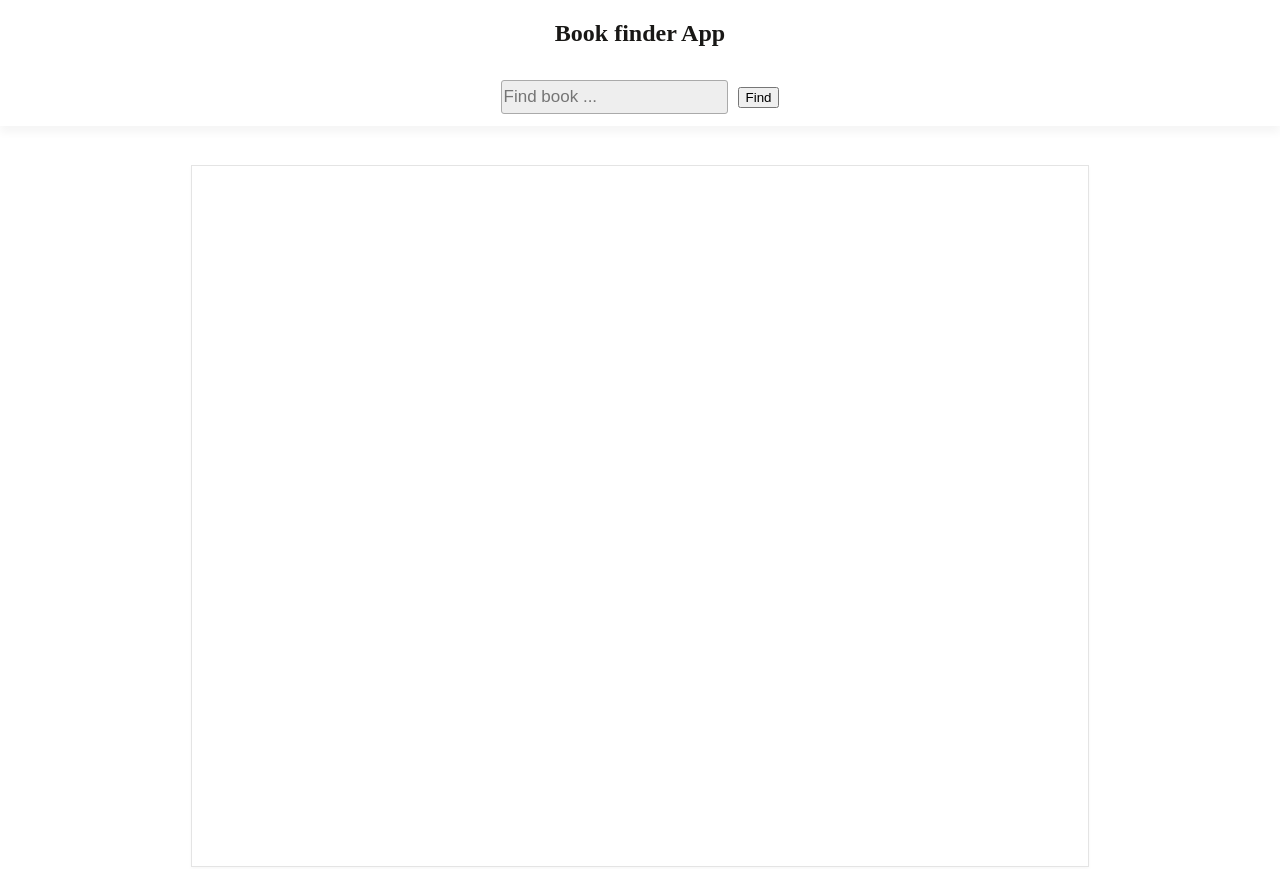
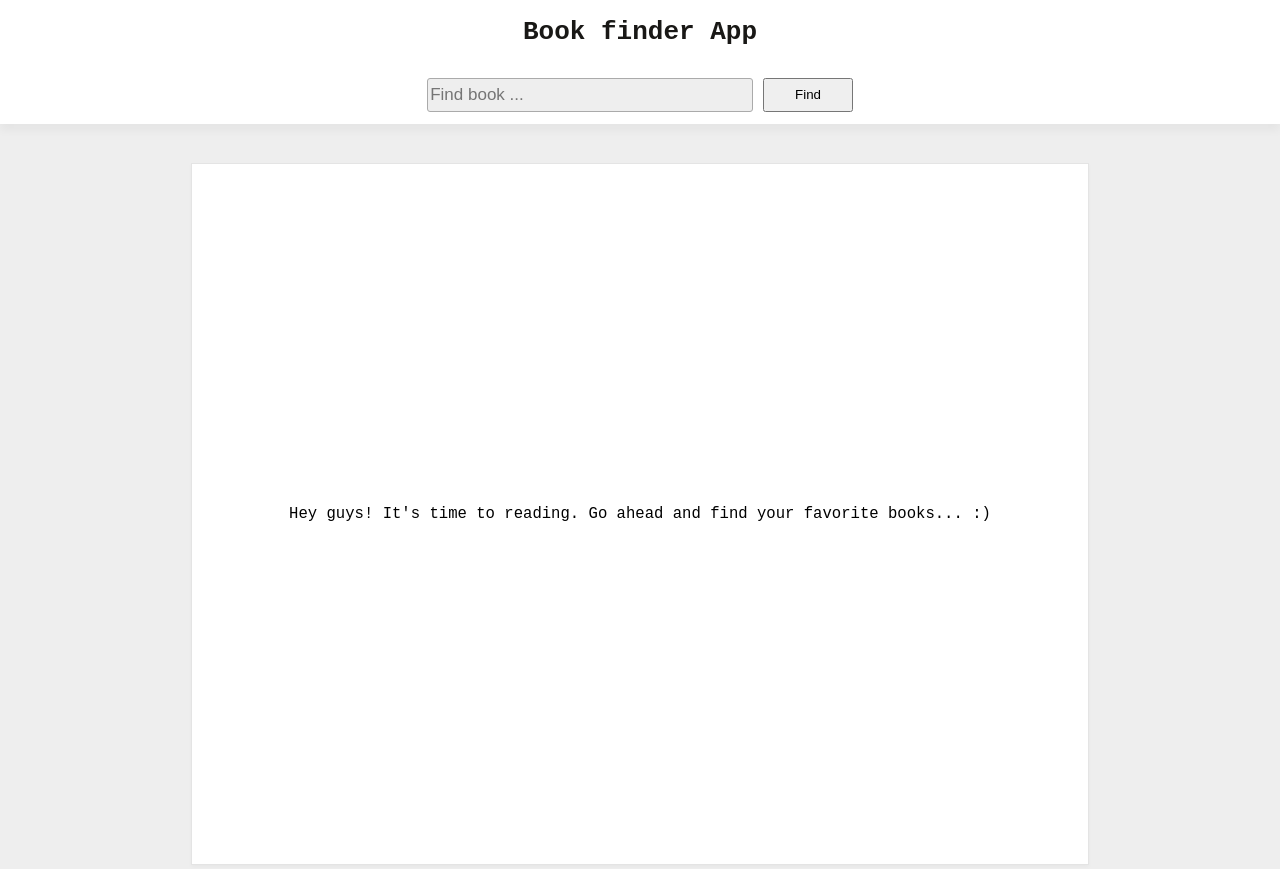
Before and after one commit to nimalatifi/GoogleBookFinder-React.js, a React app: page / in a window 1280 px wide. Shown: the top 869 px of the page. Built offline with nearby package versions, Linux system fonts and the light colour scheme.

Commit message:
Following items provided:
1-display apropriate message to user
2-define global font family
3-modify some styles and DOM structure

```diff
--- a/src/components/App/app.scss
+++ b/src/components/App/app.scss
@@ -2,6 +2,7 @@ html,
 body {
     margin: 0px;
     padding: 0px;
+    font-family: monospace;
 }
 
 
--- a/src/components/App/app.tsx
+++ b/src/components/App/app.tsx
@@ -1,18 +1,18 @@
 import * as React from "react";
 import './app.scss';
-import Header from"../Header/header"
+import Header from "../Header/header"
 import SearchArea from '../SearchArea/searchArea';
-import Footer from"../Footer/footer"
+import Footer from "../Footer/footer"
 
 
 class App extends React.Component {
-  render (){
-    return(
-      <div className="main">
+  render() {
+    return (
+      <React.Fragment>
         <Header />
-        <SearchArea  />
+        <SearchArea />
         <Footer />
-      </div>
+      </React.Fragment>
     )
   }
 }
--- a/src/components/BookList/bookList.scss
+++ b/src/components/BookList/bookList.scss
@@ -16,11 +16,7 @@
      .result-container{
          @include flex-center-column();
          z-index: 0;
-         .msg-container{
-             display: flex;
-             flex-direction: row;
-             font-size: larger;
-         }
+
 
       }
 
--- a/src/components/BookList/bookList.tsx
+++ b/src/components/BookList/bookList.tsx
@@ -8,9 +8,13 @@ interface Props {
 class BookList extends React.Component<Props>{
     render() {
         console.log(this.props);
+        let conunt:number = this.props.bookListProps.length
+        console.log(conunt);
+
         return (
             <div className="book-list-container">
                 {
+                   this.props.bookListProps.length>0?
                     this.props.bookListProps.map((item: bookVolume, i: number) => {
                         return (
                             <BookCard
@@ -22,6 +26,8 @@ class BookList extends React.Component<Props>{
                             />
                         )
                     })
+                    :
+                    <p>Your search did not return any results. <br/>Try checking your spelling or use more general terms.</p>
                 }
             </div>
         )
--- a/src/components/SearchArea/searchArea.scss
+++ b/src/components/SearchArea/searchArea.scss
@@ -1,26 +1,31 @@
+.msg-container {
+    display: flex;
+    flex-direction: row;
+    font-size: larger;
+}
 
-
-
-.search-area{
+.search-area {
     display: flex;
     flex-direction: row;
     flex-wrap: nowrap;
-    justify-content:center;
+    justify-content: center;
     width: 100%;
     padding: 1% 0;
     margin: 0 auto;
-    -webkit-box-shadow: 0 2px 4px 0 hsla(0,0%,44.3%,.05);
-    box-shadow: 0 2px 4px 0 hsla(0,0%,44.3%,.05);
-    -webkit-box-shadow: 0 2px 4px 0 hsla(0,0%,44.3%,.05);
-    box-shadow: 0 2px 4px 0 hsla(0,0%,44.3%,.05);
-    -webkit-box-shadow: rgba(0,0,0,.04) 0 7px 8px 0;
-    box-shadow: 0 7px 8px 0 rgba(0,0,0,.04);
+    -webkit-box-shadow: 0 2px 4px 0 hsla(0, 0%, 44.3%, .05);
+    box-shadow: 0 2px 4px 0 hsla(0, 0%, 44.3%, .05);
+    -webkit-box-shadow: 0 2px 4px 0 hsla(0, 0%, 44.3%, .05);
+    box-shadow: 0 2px 4px 0 hsla(0, 0%, 44.3%, .05);
+    -webkit-box-shadow: rgba(0, 0, 0, .04) 0 7px 8px 0;
+    box-shadow: 0 7px 8px 0 rgba(0, 0, 0, .04);
     background: #fff;
-    .search-input-container{
+
+    .search-input-container {
         display: flex;
         flex-grow: 1;
-        justify-content:center;
-        .search-input{
+        justify-content: center;
+
+        .search-input {
             justify-content: center;
             background: #eeeeee;
             border: 1px solid #aaa;
@@ -31,7 +36,8 @@
             min-width: 25%;
             border-radius: 3px;
         }
-        .search-btn{
+
+        .search-btn {
             margin-left: 10px;
             min-width: 7%;
         }
--- a/src/components/SearchArea/searchArea.tsx
+++ b/src/components/SearchArea/searchArea.tsx
@@ -4,12 +4,13 @@ import BookList from '../BookList/bookList';
 import LoadingSpinner from '../LoadingSpiner/loadingSpiner'
 
 
-interface MainProps{}
+interface MainProps { }
 interface State {
     bookList: Array<bookVolume>,
     searchFiled: string,
     isLoading: boolean,
-    maxResult: number
+    maxResult: number,
+    firstLoading: boolean
 };
 export default class SearchArea extends React.Component<MainProps, State> {
 
@@ -17,14 +18,15 @@ export default class SearchArea extends React.Component<MainProps, State> {
         bookList: [],
         searchFiled: '',
         isLoading: false,
-        maxResult: 10
+        maxResult: 10,
+        firstLoading: true
     };
 
-    constructor(props:MainProps) {
+    constructor(props: MainProps) {
         super(props)
-        // this.handleSearch = this.handleSearch.bind(this);
-        // this.searchBook = this.searchBook.bind(this);
-      }
+        this.handleSearch = this.handleSearch.bind(this);
+        this.searchBook = this.searchBook.bind(this);
+    }
 
     async getBooksFromGoogle() {
         const response = await fetch(`https://www.googleapis.com/books/v1/volumes?q=${this.state.searchFiled}&maxResults=${this.state.maxResult}`);
@@ -36,22 +38,23 @@ export default class SearchArea extends React.Component<MainProps, State> {
     searchBook = async (e: React.FormEvent<HTMLFormElement>) => {
 
         e.preventDefault();
-        let tempArr:Array<bookVolume>;
-        tempArr=[];
-        this.setState({isLoading:true});
-        this.setState({bookList:[]});
+        let tempArr: Array<bookVolume>;
+        tempArr = [];
+        this.setState({ firstLoading: false });
+        this.setState({ isLoading: true });
+        this.setState({ bookList: [] });
         if (this.state.searchFiled.trim() != '') {
             await this.getBooksFromGoogle()
                 .then(result => {
                     result.items.forEach((item: any) => {
                         tempArr.push({
-                            title:  item.volumeInfo.title!= null && item.volumeInfo.title.length ? item.volumeInfo.title : "no-Tile",
-                            imageUrl: item.volumeInfo.imageLinks!= null ? item.volumeInfo.imageLinks.thumbnail : "./src/img/no-image.png",
-                            pageCount: item.volumeInfo.pageCount!= null ? item.volumeInfo.pageCount : "#0",
-                            author: item.volumeInfo.authors!= null && item.volumeInfo.authors.length ? item.volumeInfo.authors[0] : "no-author"
+                            title: item.volumeInfo.title != null && item.volumeInfo.title.length ? item.volumeInfo.title : "no-Tile",
+                            imageUrl: item.volumeInfo.imageLinks != null ? item.volumeInfo.imageLinks.thumbnail : "./src/img/no-image.png",
+                            pageCount: item.volumeInfo.pageCount != null ? item.volumeInfo.pageCount : "#0",
+                            author: item.volumeInfo.authors != null && item.volumeInfo.authors.length ? item.volumeInfo.authors[0] : "no-author"
                         })
                     })
-                    this.setState({bookList:tempArr})
+                    this.setState({ bookList: tempArr })
                 })
                 .catch(error => {
                     console.log('Error on GoogleApi response!');
@@ -60,7 +63,7 @@ export default class SearchArea extends React.Component<MainProps, State> {
         } else {
             console.log("search term is null")
         }
-        this.setState({isLoading:false});
+        this.setState({ isLoading: false });
     }
 
     handleSearch = (e: React.FormEvent<HTMLInputElement>) => {
@@ -70,16 +73,28 @@ export default class SearchArea extends React.Component<MainProps, State> {
     render() {
         return (
             <div>
-                <section className="search-area">
-                    <div className="search-input-container">
-                        <form onSubmit={this.searchBook} action="">
+                <form onSubmit={this.searchBook} action="">
+                    <section className="search-area">
+                        <div className="search-input-container">
                             <input onChange={this.handleSearch} id="searchInput" className="search-input" placeholder="Find book ..." type="text" />
                             <button className="search-btn" disabled={this.state.isLoading} type="submit">Find</button>
-                        </form>
-                    </div>
-                </section>
+                        </div>
+                    </section>
+                </form>
                 <div className="main-area">
-                    {this.state.isLoading ? <LoadingSpinner/> : <BookList bookListProps={this.state.bookList} />}
+                    {
+                        this.state.firstLoading
+                            ?
+                            <p className="msg-container">Hey guys!  It's time to reading. Go ahead and find your favorite books... :)</p>
+                            :
+                            this.state.searchFiled!=""?
+                                                       this.state.isLoading ?
+                                                                            <LoadingSpinner />
+                                                                            :
+                                                                            <BookList bookListProps={this.state.bookList} />
+                                                       :
+                                                       <p className="msg-container">Please Enter Book Name,Author,...</p>
+                    }
                 </div>
             </div>
         )
--- a/src/index.html
+++ b/src/index.html
@@ -7,6 +7,6 @@
 		<title>React Typescript from Scratch</title>
 	</head>
 	<body>
-		<section id="root"></section>
+		<div class="container" id="root"></div>
 	</body>
 </html>
```
